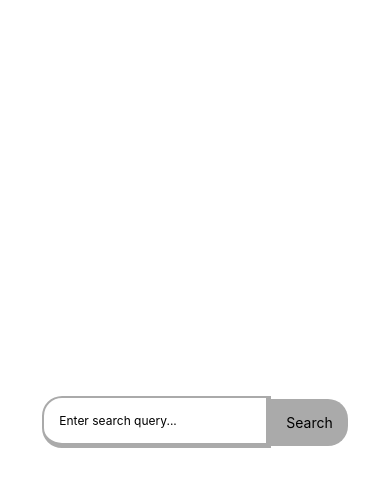
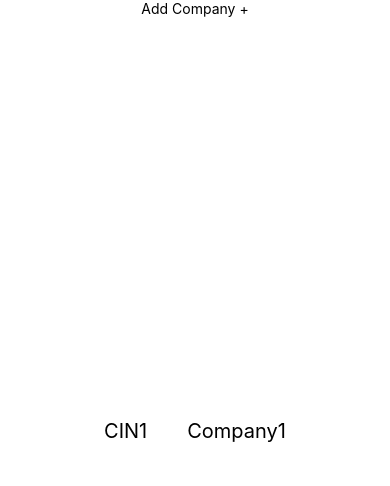
Before and after one commit to SKR301/marquee-coding-challenge, a React Native app: screen / in a window 390 px wide. Shown: the top 486 px of the page. Built offline with nearby package versions, Linux system fonts and the light colour scheme.

Commit message:
front end complete

```diff
--- a/App.js
+++ b/App.js
@@ -1,11 +1,13 @@
 import { StatusBar } from 'expo-status-bar';
 import { StyleSheet, Text, View } from 'react-native';
 import Search from './pages/search';
+import Show from './pages/show';
 
 export default function App() {
 	return (
 		<View style={styles.container}>
-			<Search />
+			{/* <Search /> */}
+			<Show />
 		</View>
 	);
 }
--- a/package.json
+++ b/package.json
@@ -12,6 +12,8 @@
     "axios": "^1.1.2",
     "expo": "~46.0.13",
     "expo-status-bar": "~1.4.0",
+    "express": "^4.18.2",
+    "pg": "^8.8.0",
     "react": "18.0.0",
     "react-dom": "^18.2.0",
     "react-native": "0.69.6",
--- a/pages/search.js
+++ b/pages/search.js
@@ -7,6 +7,8 @@ import { useEffect, useState } from 'react';
 export default function Search() {
 
 	const [companies, setCompanies] = useState([]);
+	// const [selectedCompany, setSelectedCompany] = useState('');
+	const [inputData, setInputData] = useState('');
 
 	const inputChangeHandeler = (val) => {
 		axios.post('https://www.zaubacorp.com/custom-search', {search: val, filter: "company"},{
@@ -19,11 +21,13 @@ export default function Search() {
 					company.push(line.split('>')[1])
 				});
 				setCompanies(company);
+				setInputData(val);
 			});
 	}
 
-	const onDataPressHandler = () => {
-
+	const onDataPressHandler = (company) => {
+		setInputData(company);
+		setCompanies([]);
 	}
 
 	const onSearchPressHandler = () => {
@@ -32,12 +36,12 @@ export default function Search() {
 
 	useEffect(()=>{
 
-	},[companies]);
+	},[companies, inputData]);
 
 	const companiesToRender = [];
 	companies.map((element, index) => {
 		companiesToRender.push(
-			<TouchableOpacity style={styles.company} key={index} onPress={()=>onDataPressHandler}>
+			<TouchableOpacity style={styles.company} key={index} onPress={()=>onDataPressHandler(event.explicitOriginalTarget.innerHTML)}>
 				<Text>{element}</Text>
 			</TouchableOpacity>
 		)
@@ -45,17 +49,20 @@ export default function Search() {
 
 	return (
 		<View style={styles.container}>
+
 			<View style={styles.searchContainer}>
-				<TextInput style={styles.inputFormData} placeholder={'Enter search query...'} onChange={() => inputChangeHandeler(event.text)}>
+				<TextInput style={styles.inputFormData} value={inputData} placeholder={'Enter search query...'} onChange={() => inputChangeHandeler(event.text)}>
 				</TextInput>
 				<TouchableOpacity style={styles.searchBtn} onPress={onSearchPressHandler}>
 					<Text>Search</Text>
 				</TouchableOpacity>
  			</View>
+
 			<View>
 			{
 				companiesToRender
 			}
+
 			</View>
 		</View>
 	);
--- /dev/null
+++ b/pages/show.js
@@ -0,0 +1,56 @@
+import { StatusBar } from 'expo-status-bar';
+import { useEffect, useState } from 'react';
+import { StyleSheet, Text, View } from 'react-native';
+import { TouchableOpacity } from 'react-native-web';
+
+export default function Show() {
+    const [data, setData] = useState({});
+
+    useEffect(() => {
+        // getCompanies();
+    },[]);
+
+	return (
+		<View style={styles.container}>
+
+            <TouchableOpacity style={styles.addCompanyBtn}>
+                <Text>Add Company +</Text>
+            </TouchableOpacity>
+
+            <View style={styles.table}>
+                <View style={styles.row}>
+                    <Text style={styles.text}>CIN1</Text>
+                    <Text style={styles.text}>Company1</Text>
+                </View>
+            </View>
+
+		</View>
+	);
+}
+
+const styles = StyleSheet.create({
+	container: {
+		flex: 1,
+		backgroundColor: '#fff',
+		alignItems: 'center',
+		justifyContent: 'center',
+	},
+    addCompanyBtn:{
+
+    },
+    table: {
+        flex: 1,
+        flexDirection: 'column',
+    },
+    row: {
+        flex: 1,
+        flexDirection: 'row',
+		backgroundColor: '#fff',
+		alignItems: 'center',
+		justifyContent: 'center',
+    },
+    text: {
+        padding: 20,
+        fontSize: 20,
+    }
+});
```
Also changed, not shown: 1 other file (tests, documents, lock files or other folders).
